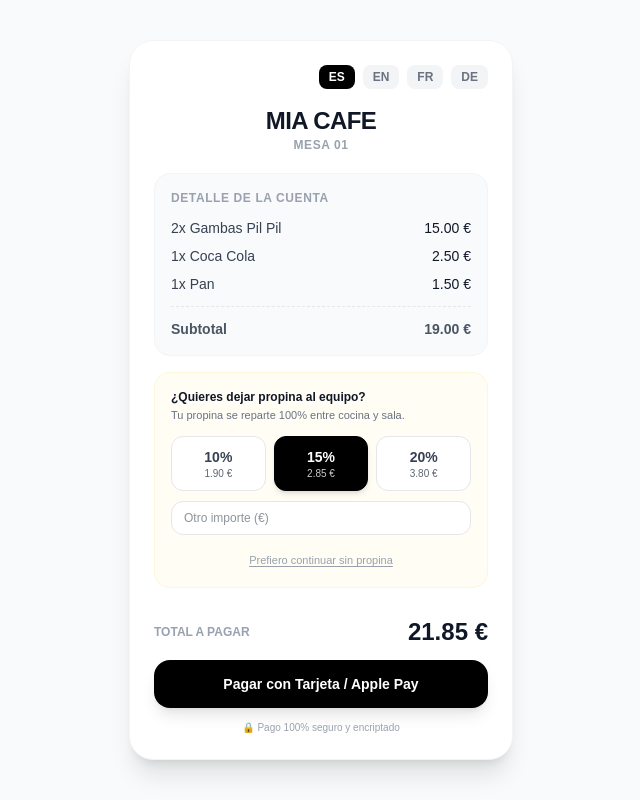
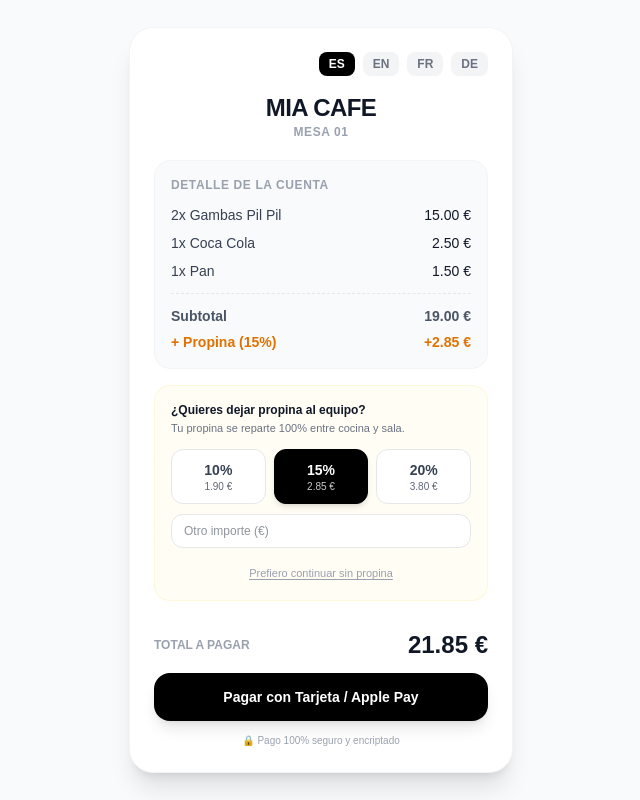
Before and after one commit to mochilaymate/pay-at-table, a Next.js app: page / in a window 1280 px wide. Shown: the whole page, without its empty margins (319-959 px from the left). Built offline with nearby package versions, Linux system fonts and the light colour scheme.

Commit message:
Añadir desglose visual de propina debajo del subtotal

```diff
--- a/app/page.tsx
+++ b/app/page.tsx
@@ -10,6 +10,7 @@ const translations = {
     table: 'Mesa',
     itemsTitle: 'Detalle de la cuenta',
     subtotal: 'Subtotal',
+    tipLabel: 'Propina',
     tipTitle: '¿Quieres dejar propina al equipo?',
     tipSubtitle: 'Tu propina se reparte 100% entre cocina y sala.',
     recommendedBadge: 'Recomendado ⭐',
@@ -29,6 +30,7 @@ const translations = {
     table: 'Table',
     itemsTitle: 'Bill details',
     subtotal: 'Subtotal',
+    tipLabel: 'Tip',
     tipTitle: 'Would you like to tip the team?',
     tipSubtitle: 'Tips are shared 100% among kitchen and front-of-house staff.',
     recommendedBadge: 'Recommended ⭐',
@@ -48,6 +50,7 @@ const translations = {
     table: 'Table',
     itemsTitle: 'Détail de la note',
     subtotal: 'Sous-total',
+    tipLabel: 'Pourboire',
     tipTitle: 'Souhaitez-vous laisser un pourboire ?',
     tipSubtitle: 'Les pourboires sont partagés à 100% entre l’équipe.',
     recommendedBadge: 'Recommandé ⭐',
@@ -67,6 +70,7 @@ const translations = {
     table: 'Tisch',
     itemsTitle: 'Rechnungsdetails',
     subtotal: 'Zwischensumme',
+    tipLabel: 'Trinkgeld',
     tipTitle: 'Möchten Sie Trinkgeld geben?',
     tipSubtitle: 'Trinkgelder werden zu 100% an das Team verteilt.',
     recommendedBadge: 'Empfohlen ⭐',
@@ -91,7 +95,7 @@ function PaymentPage() {
   const baseTotalParam = parseFloat(searchParams.get('total') || '19.00');
 
   const [lang, setLang] = useState<Lang>('es');
-  const [tipType, setTipType] = useState<'percent' | 'custom' | 'none'>( 'percent' );
+  const [tipType, setTipType] = useState<'percent' | 'custom' | 'none'>('percent');
   const [tipValue, setTipValue] = useState<number>(15); // 15% por defecto recomendado
   const [customInput, setCustomInput] = useState<string>('');
 
@@ -138,7 +142,7 @@ function PaymentPage() {
           </p>
         </div>
 
-        {/* Detalle de consumos */}
+        {/* Detalle de consumos y subtotales */}
         <div className="bg-gray-50 rounded-2xl p-4 mb-4 border border-gray-100 text-left">
           <p className="text-xs font-bold text-gray-400 uppercase tracking-wider mb-3">
             {t.itemsTitle}
@@ -151,10 +155,21 @@ function PaymentPage() {
               </div>
             ))}
           </div>
+
           <div className="border-t border-dashed border-gray-200 my-3"></div>
-          <div className="flex justify-between text-sm font-semibold text-gray-600">
-            <span>{t.subtotal}</span>
-            <span>{baseTotalParam.toFixed(2)} €</span>
+
+          <div className="space-y-1.5 text-sm">
+            <div className="flex justify-between font-semibold text-gray-600">
+              <span>{t.subtotal}</span>
+              <span>{baseTotalParam.toFixed(2)} €</span>
+            </div>
+
+            {tipAmount > 0 && (
+              <div className="flex justify-between font-semibold text-amber-600 animate-fadeIn">
+                <span>+ {t.tipLabel} ({tipType === 'percent' ? `${tipValue}%` : 'Extra'})</span>
+                <span>+{tipAmount.toFixed(2)} €</span>
+              </div>
+            )}
           </div>
         </div>
 
```
